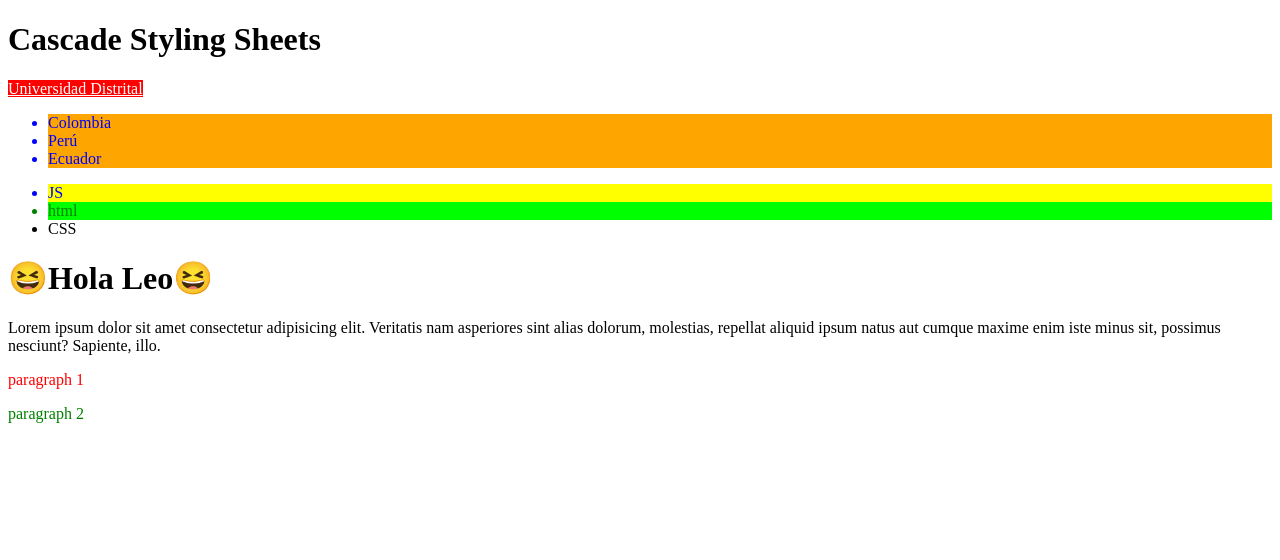
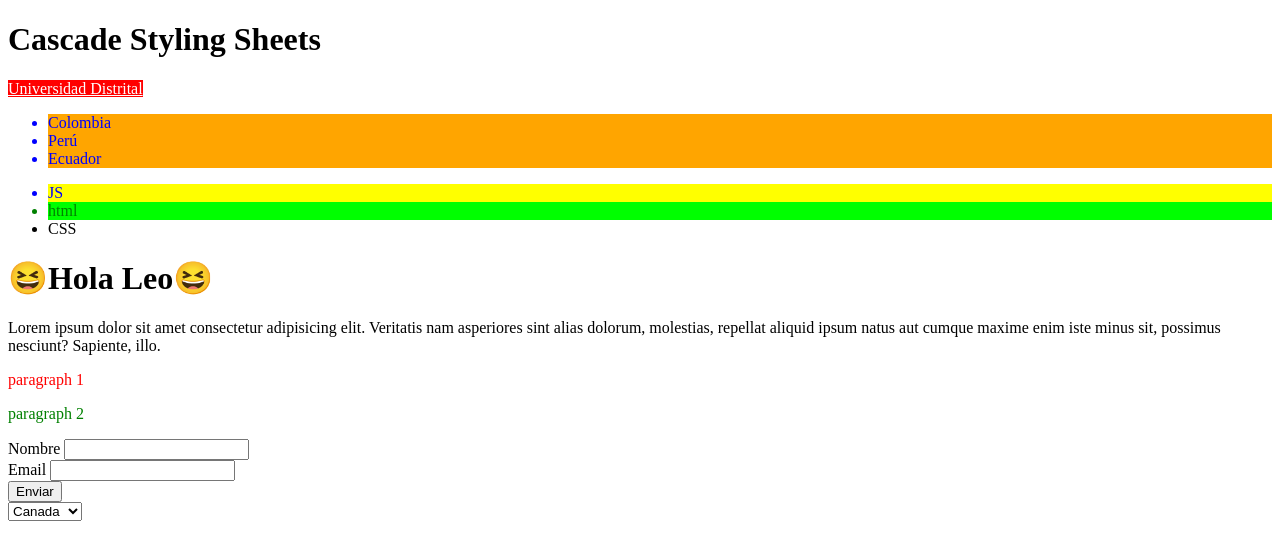
Before and after one commit to LEO22555/website, a plain HTML site: page index.html in a window 1280 px wide. Drawn offline with Linux system fonts and the light colour scheme.

Commit message:
attribute

```diff
--- a/css/style.css
+++ b/css/style.css
@@ -45,3 +45,7 @@ div > p {
 #h1-guys::after {
   content: "😆";
 }
+
+input [type="text"] {
+  background-color: pink;
+}
--- a/index.html
+++ b/index.html
@@ -30,6 +30,21 @@
       <article>
         <p>paragraph 2</p>
       </article>
+      <form action="">
+        <label for="">Nombre</label>
+        <input type="text"/>
+        <br>
+        <label for="">Email</label>
+        <input type="email"/>
+        <br/>
+        <input type="submit" value="Enviar"/>
+      </form>
+
+      <select name="" id="">
+        <option value="1">Canada</option>
+        <option value="2">Australia</option>
+        <option value="3">Japan</option>
+      </select>
     </div>
   </body>
 </html>
```
